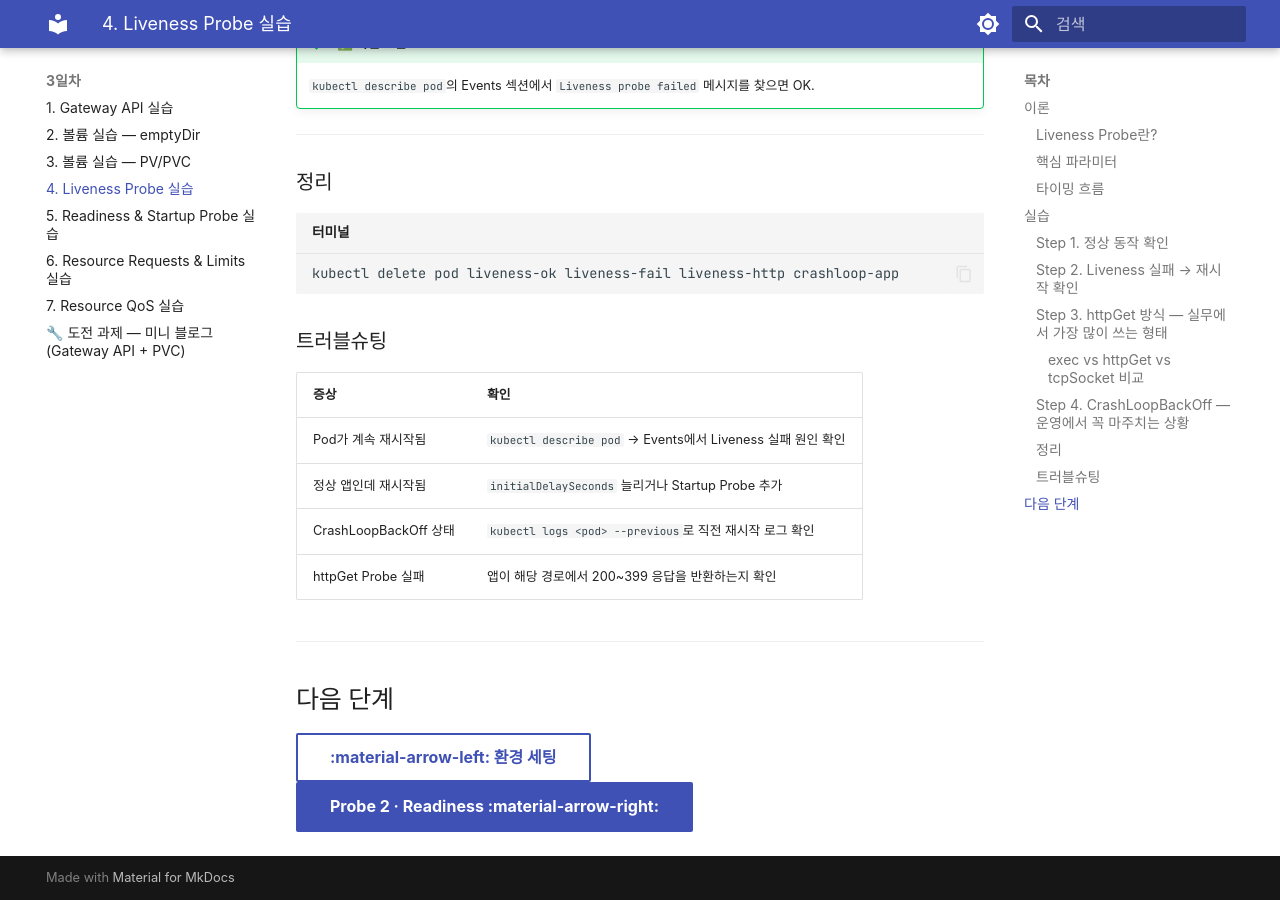
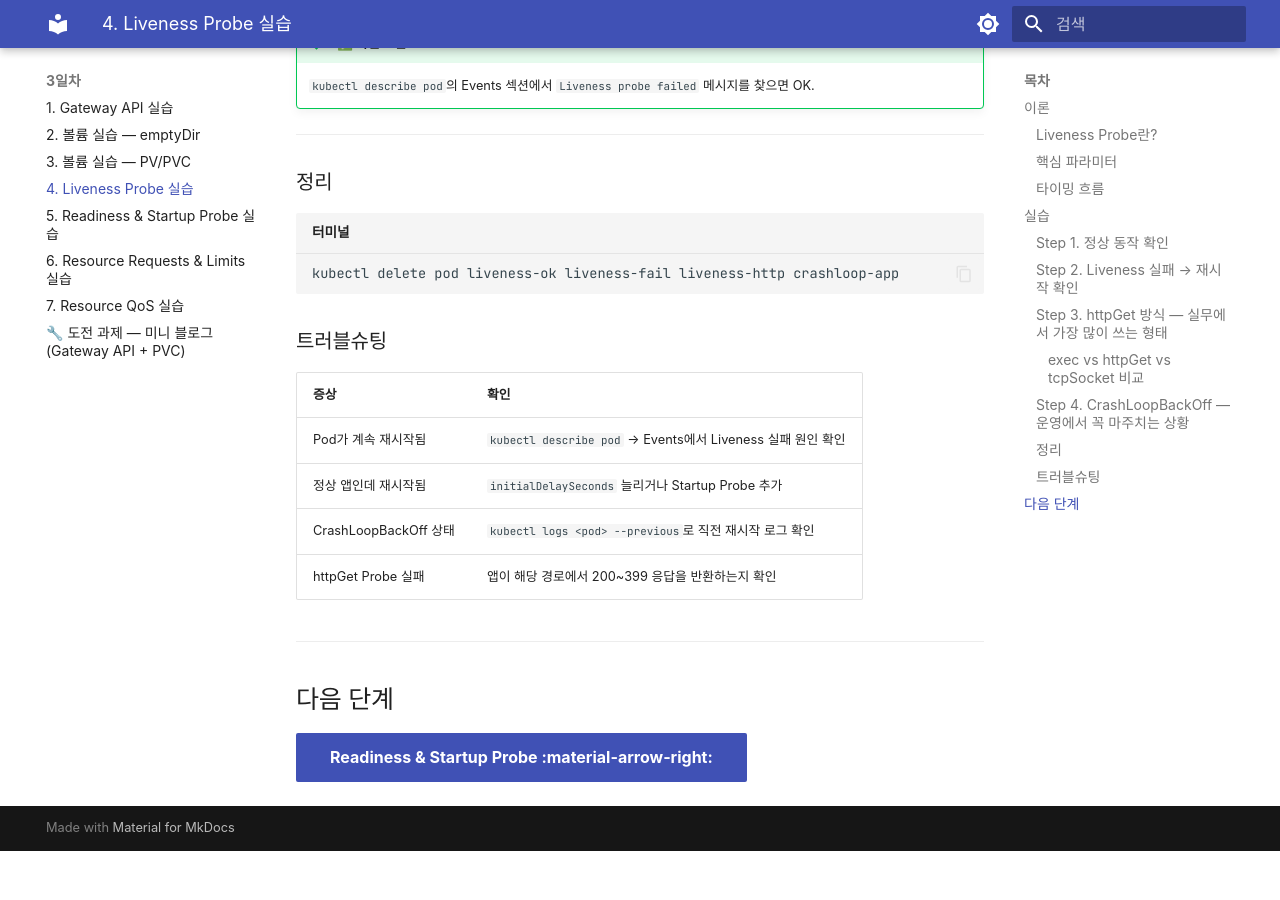
Before and after one commit to skilleat-labs/k8s-for-4days, an MkDocs documentation site: the page built from docs/day3/4-1-probe-liveness.md, in a window 1280 px wide and 900 px high, scrolled down 6903 px. Built offline with MkDocs 1.6.1 and Material for MkDocs 9.7.7, drawn with Linux system fonts in a browser that asks for light colours; some web fonts are replaced; after the commit the page ends 7754 px from its top, so only the background shows below that.

Commit message:
Fix broken nav links at bottom of liveness probe page

```diff
--- a/docs/day3/4-1-probe-liveness.md
+++ b/docs/day3/4-1-probe-liveness.md
@@ -310,5 +310,4 @@ kubectl delete pod liveness-ok liveness-fail liveness-http crashloop-app
 
 ## 다음 단계
 
-[:material-arrow-left: 환경 세팅](environment-setup.md){ .md-button }
-[Probe 2 · Readiness :material-arrow-right:](probe-readiness.md){ .md-button .md-button--primary }
+[Readiness & Startup Probe :material-arrow-right:](4-2-probe-readiness.md){ .md-button .md-button--primary }
```
